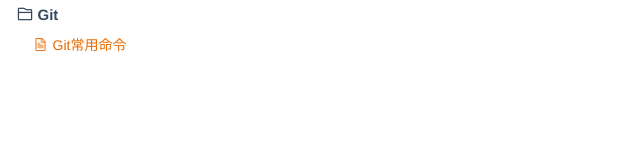
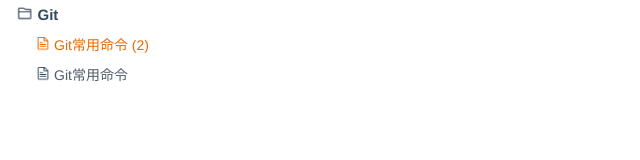
Before and after one commit to ihacra/Notes, a plain HTML site: page catalog.html in a window 1280 px wide. Shown: the whole page, without its empty margins (0-640 px from the left). Drawn offline with Linux system fonts and the light colour scheme.

Commit message:
生成静态网页

```diff
--- a/catalog.html
+++ b/catalog.html
@@ -1 +1 @@
-<link rel='stylesheet' type='text/css' href='theme.css'><script>window.onload=function(){var b=document.getElementsByTagName('a');if(b!=null){b[0].click()}};function show(f){var e=document.getElementsByClassName('active');for(var d=0;d<e.length;d++){e[d].className='file'}f.className='active'}</script><ul><li class='folder'>Git<ul><li><a class='file' target='showframe' href='Git\Git常用命令.html' onclick='show(this)'>Git常用命令</a></li></ul></li></ul>
+<link rel='stylesheet' type='text/css' href='theme.css'><script>window.onload=function(){var b=document.getElementsByTagName('a');if(b!=null){b[0].click()}};function show(f){var e=document.getElementsByClassName('active');for(var d=0;d<e.length;d++){e[d].className='file'}f.className='active'}</script><ul><li class='folder'>Git<ul><li><a class='file' target='showframe' href='Git\Git常用命令 (2).html' onclick='show(this)'>Git常用命令 (2)</a></li><li><a class='file' target='showframe' href='Git\Git常用命令.html' onclick='show(this)'>Git常用命令</a></li></ul></li></ul>
--- a/theme.css
+++ b/theme.css
@@ -53,13 +53,14 @@ li > a:hover {
 
 .active:before {
 	content: "";
-	width: 1rem;
-	height: 1rem;
+    width: 1.1rem;
+    height: 1.1rem;
     margin-right: 0.3rem;
     display: inline-block;
-	background-size: 100%;
-	background-image: url(file.png);
+    background-size: 390%;
+    background-image: url(img.png);
     background-repeat: no-repeat;
+    background-position: 2px 0px;
     position: relative;
     top: 2px;
 }
@@ -74,22 +75,24 @@ li > a:hover {
 	height: 1.1rem;
 	margin-right: 0.3rem;
 	display: inline-block;
-	background-size: 100%;
-	background-image: url(folder2.png);
+	background-size: 390%;
+	background-image: url(img.png);
 	background-repeat: no-repeat;
+	background-position: -47px 0px;
 	position: relative;
 	top: 2px;
 }
 
 .file:before {
 	content: "";
-	width: 1rem;
-	height: 1rem;
+    width: 1.1rem;
+    height: 1.1rem;
     margin-right: 0.3rem;
     display: inline-block;
-	background-size: 100%;
-	background-image: url(file2.png);
+    background-size: 390%;
+    background-image: url(img.png);
     background-repeat: no-repeat;
+    background-position: -13px 0px;
     position: relative;
     top: 2px;
 }
```
Also changed, not shown: file.png (deleted), file2.png (deleted), folder.png (deleted), folder2.png (deleted), img.png (added), 2 other files. Lines whose indentation alone changed are shown as unchanged.
